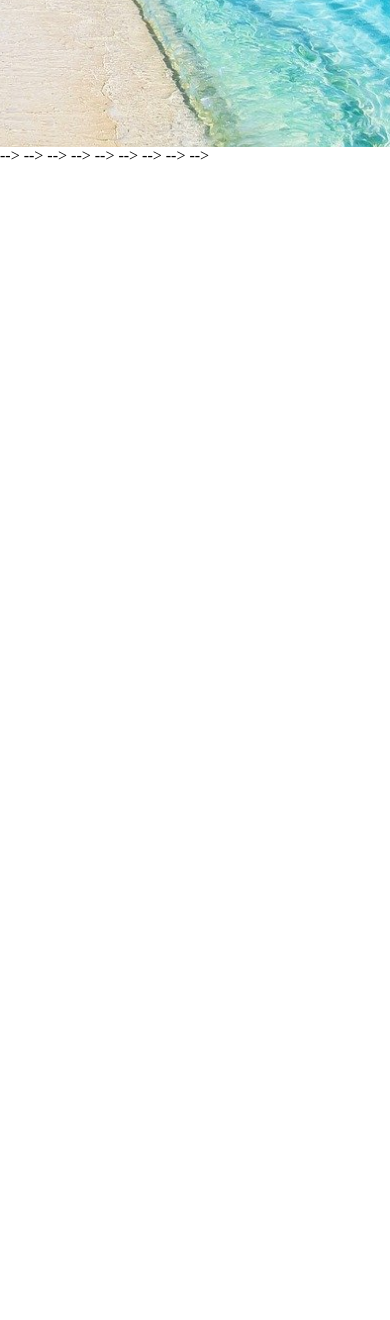
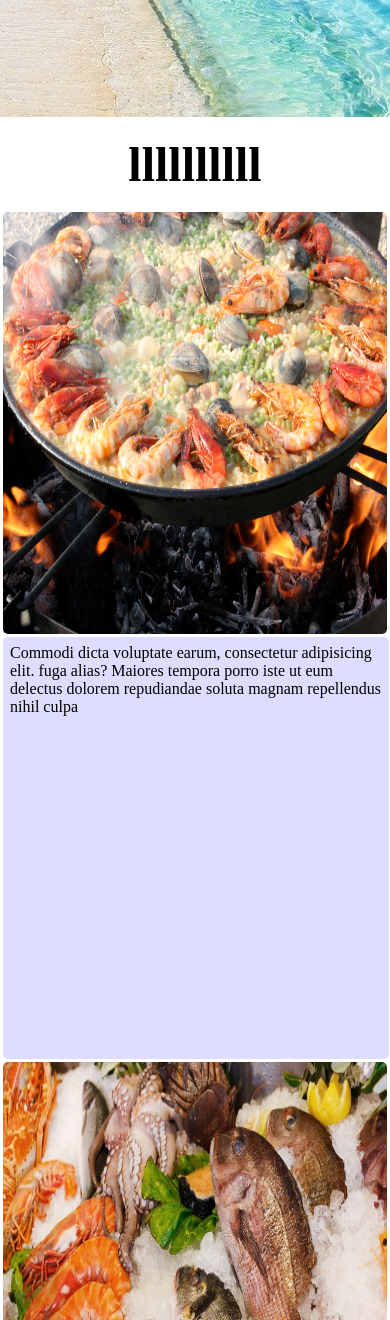
Before and after one commit to Mariam-26/exos-grid, a plain HTML site: page index.html in a window 390 px wide. Shown: the part 680-2000 px from the top of the page. Before the commit the page ends 845 px from the top, so only its background shows below. Drawn offline with Linux system fonts and the light colour scheme.

Commit message:
envoi sur github

```diff
--- a/index.html
+++ b/index.html
@@ -18,9 +18,32 @@
         </div>
     </nav>
 
-    <header>
+    <header id="home">
         <h1>palm-beach</h1>
     </header>
+
+    <main>
+        <div class="pre">
+            <h2>llllllllll</h2>
+        </div>
+        <div class="grid">
+            <div class="grid-container">
+                <section class="section1">
+                    <img class="image1" src="asset/img1.jpg" alt="">
+                    <p class="para1">
+                        Commodi dicta voluptate earum,
+                        consectetur adipisicing elit.
+                        fuga alias? Maiores tempora
+                        porro iste ut eum delectus
+                        dolorem repudiandae soluta
+                        magnam repellendus nihil culpa
+                    </p>
+                    <img class="image2" src="asset/img2.jpg" alt="">
+                </section>
+            </div>
+        </div>
+    </main>
+
     <!-- <footer> -->
         <!-- <h1>Nos services</h1> -->
         <!-- <div class="services"> -->
@@ -37,7 +60,7 @@
                 <!-- <!-- <!-- <!-- <p>Lorem ipsum dolor sit amet, consectetur adipisicing elit. Similique molestias dolorem modi aspernatur quisquam, ipsam doloremque corporis sint et nisi illum enim vitae impedit, voluptate beatae. Eligendi illum molestiae unde.</p> --> --> --> -->
             <!-- </div> -->
         <!-- </div> -->
-        <!-- <p id="contact">Contact : 07 53 32 95 26 | &copy; 2021, Belle plage.</p> -->
+        <!-- <p id="contact">Contact : +33 00 11 22 33 44 55 | &copy; 2021, Belle plage.</p> -->
     <!-- </footer> -->
 
 
--- a/style.css
+++ b/style.css
@@ -20,14 +20,14 @@ nav h1 {
 
 nav .menu {
 	margin-top: 3px;
-	margin-left: 200px;
+	margin-left: 300px;
 }
 
 nav .menu a {
 	text-decoration: none;
 	color: #000;
 	margin-right: 15px;
-	font-size: 1.5rem;
+	font-size: 1.1rem;
 	text-transform: uppercase;
 }
 
@@ -45,19 +45,66 @@ header h1 {
 	font-size: 6rem;
 }
 
-@media screen and (max-width:550px) {
-
-    nav h1 {
+.pre {
+	display: flex;
+	align-items: center;
+	justify-content: center;
+	margin: 20px;
 	font-size: 2rem;
 }
 
+.grid-container {
+	display: grid;
+	grid-template-columns: 100%;
+}
+.section1 {
+	display: grid;
+	grid-template-columns: 1fr 1fr 1fr;
+	grid-auto-rows: 1fr;
+	grid-template-areas: 'i1 p1 i2';
+	margin-right: 10px;
+	margin-left: 10px;
+}
+
+.image1,
+.image2 {
+	height: 70vh;
+	width: 420px;
+	border-radius: 5px;
+}
+
+.image1 {
+	grid-area: i1;
+	margin-right: 10px;
+}
+
+.para1 {
+	grid-area: p1;
+	background: rgb(222, 220, 255);
+	cursor: pointer;
+	transition: ease-in-out 0.4s;
+	padding: 25px;
+	border-radius: 5px;
+	width: 390px;
+	margin-right: 10px;
+}
+
+.para1:hover {
+	background: darkblue;
+}
+
+.image2 {
+	grid-area: i2;
+	width: 450px;
+}
+
+@media screen and (max-width: 1024px) {
 	nav .menu {
 		margin-left: 0px;
 	}
 
 	nav .menu a {
-        margin-right: 8px;
-        font-size: 1.5rem;
+		margin-right: 10px;
 		text-transform: capitalize;
 	}
 
@@ -67,4 +114,38 @@ header h1 {
 	header h1 {
 		font-size: 3rem;
 	}
+
+	.grid-container {
+		display: grid;
 	}
+
+	.section1 {
+		display: grid;
+		grid-template-columns: 1fr;
+		grid-auto-rows: 1fr 1fr 1fr;
+		grid-template-areas: 'i1' 'p1' 'i2';
+		margin-right: 3px;
+		margin-left: 3px;
+		justify-content: space-evenly;
+	}
+
+	.image1,
+	.image2 {
+		height: 50vh;
+		margin-bottom: 3px;
+		width: 100%;
+	}
+
+	.image1 {
+		grid-area: i1;
+	}
+
+	.para1 {
+		grid-area: p1;
+		width: 97%;
+		margin-bottom: 3px;
+
+		padding: 7px;
+
+	}
+}
```
Lines whose indentation alone changed are shown as unchanged.
